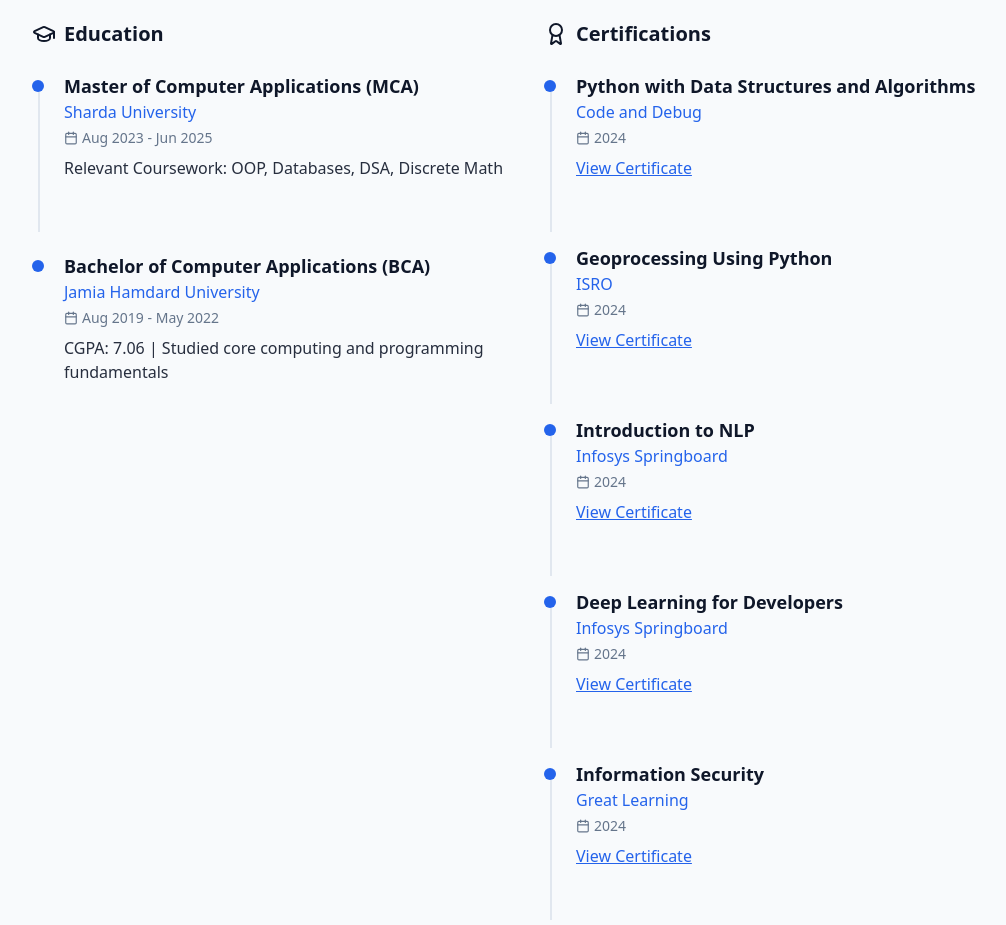
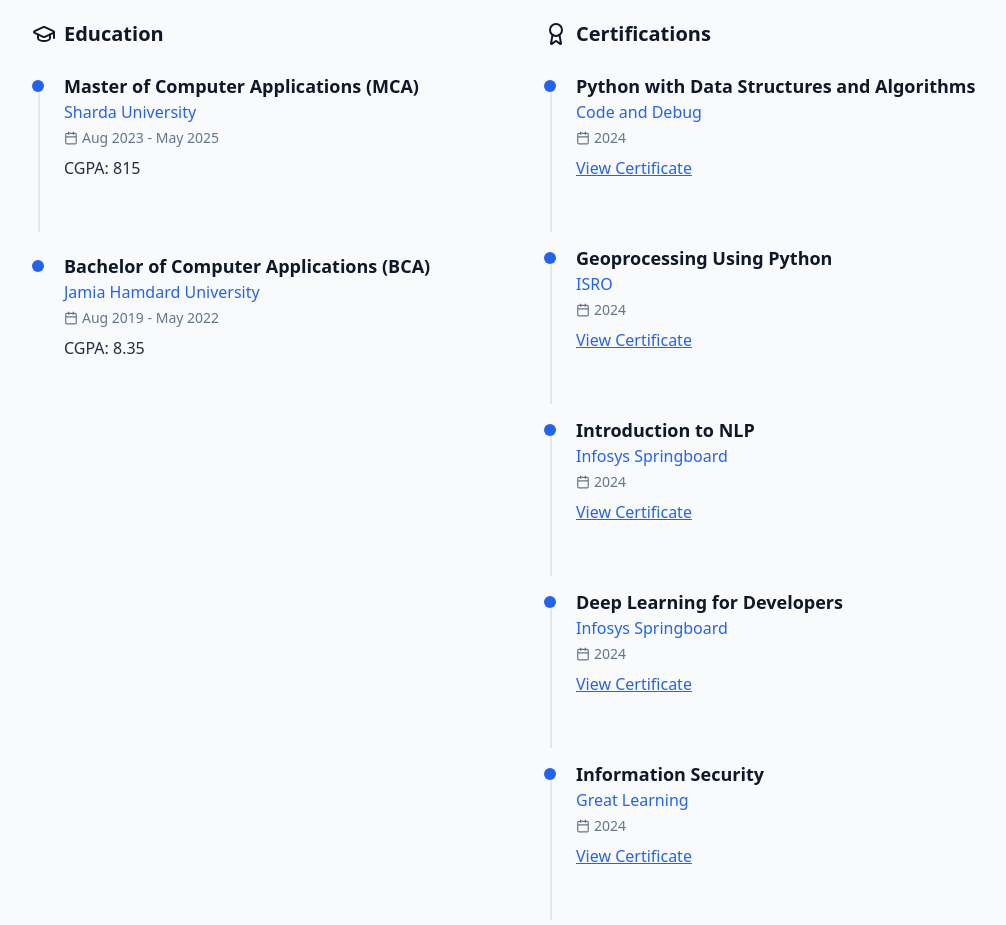
Before and after one commit to razashoeb07/my-portfolio, a React (Vite) app: page / in a window 1280 px wide. Shown: the part 4880-5805 px from the top of the page, without its empty margins (112-1118 px from the left). Built offline with nearby package versions, Linux system fonts and the light colour scheme.

Commit message:
Update profile data

```diff
--- a/src/data/profile.ts
+++ b/src/data/profile.ts
@@ -150,8 +150,8 @@
       institution: "Sharda University",
       location: "Uttar Pradesh, India",
       start: "Aug 2023",
-      end: "Jun 2025",
-      description: "Relevant Coursework: OOP, Databases, DSA, Discrete Math"
+      end: "May 2025",
+      description: "CGPA: 815"
     },
     {
       degree: "Bachelor of Computer Applications (BCA)",
@@ -159,7 +159,7 @@
       location: "Delhi, India",
       start: "Aug 2019",
       end: "May 2022",
-      description: "CGPA: 7.06 | Studied core computing and programming fundamentals"
+      description: "CGPA: 8.35"
     }
   ],
 
```
